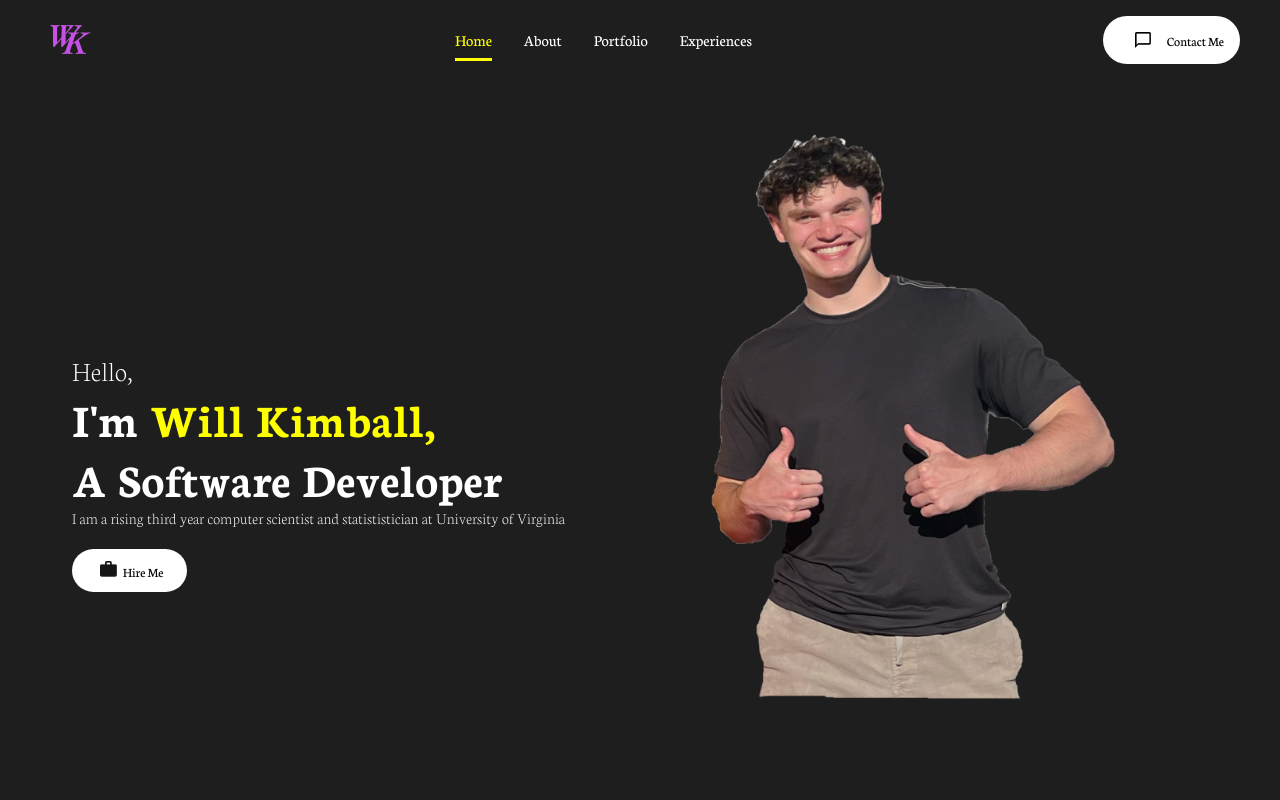
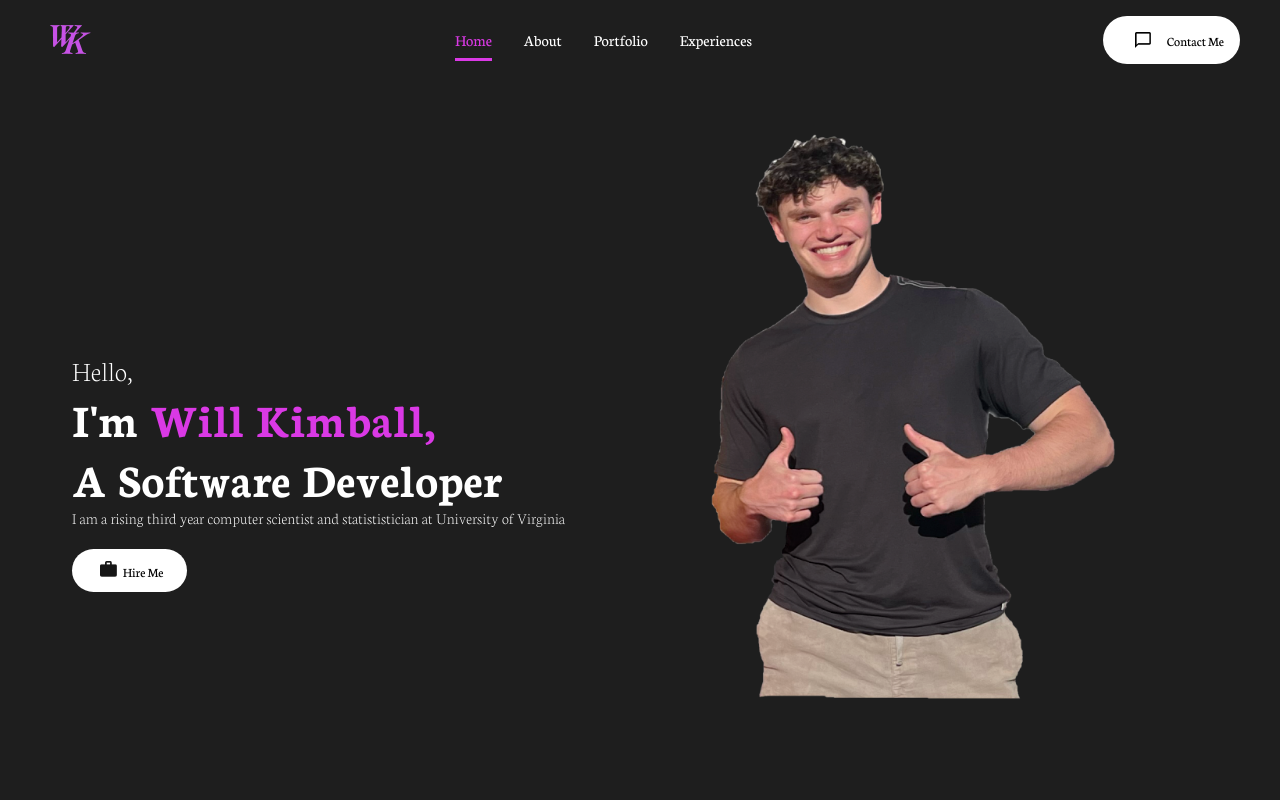
Before and after one commit to WillJKimball/Amp, a React (Create React App) app: page / in a window 1280 px wide. Shown: the top 800 px of the page. Built offline with nearby package versions, Linux system fonts and the light colour scheme.

Commit message:
Changed Colors

```diff
--- a/src/component/Intro/intro.css
+++ b/src/component/Intro/intro.css
@@ -34,7 +34,7 @@
 }
 
 .introName {
-    color: yellow;
+    color: rgb(218, 57, 229);
 }
 
 .introPara {
--- a/src/component/NavBar/navbar.css
+++ b/src/component/NavBar/navbar.css
@@ -25,9 +25,9 @@
 }
 
 .desktopMenuListItem:hover {
-    color: yellow;
+    color: rgb(218, 57, 229);
     padding-bottom: 0.5rem;
-    border-bottom: 3px solid yellow;
+    border-bottom: 3px solid rgb(218, 57, 229);
 }
 
 .desktopMenuBtn{
@@ -48,9 +48,9 @@
 }
 
 .active {
-    color: yellow;
+    color: rgb(218, 57, 229);
     padding-bottom: 0.5rem;
-    border-bottom: 3px solid yellow;
+    border-bottom: 3px solid rgb(218, 57, 229);
 }
 
 .mobMenu {
```
